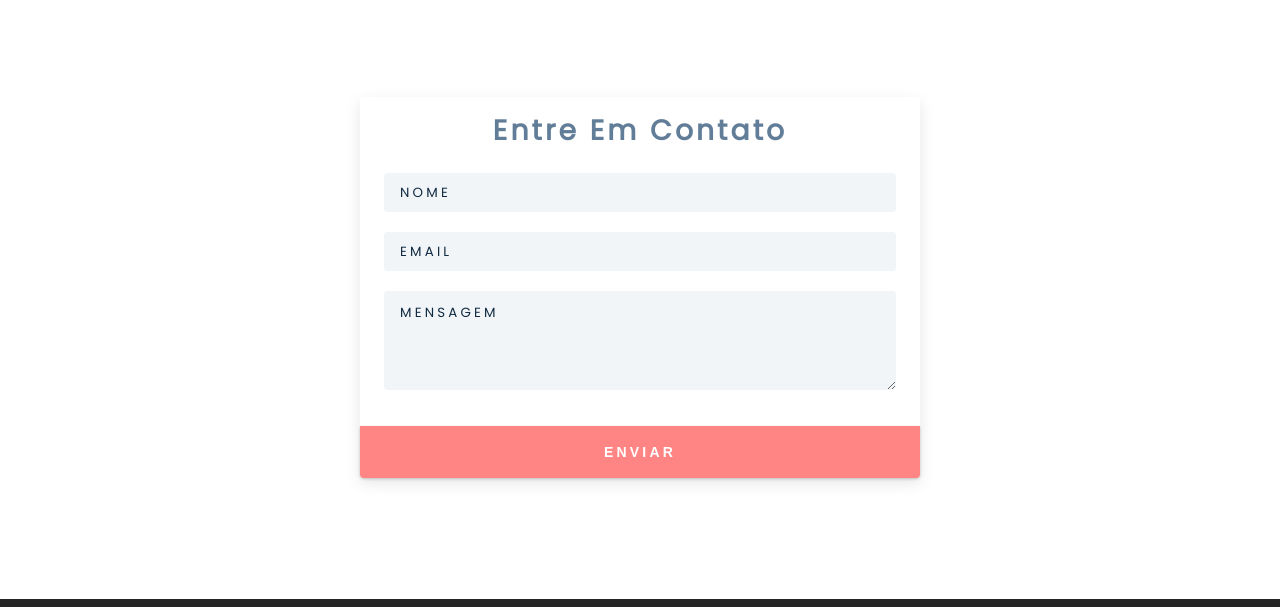
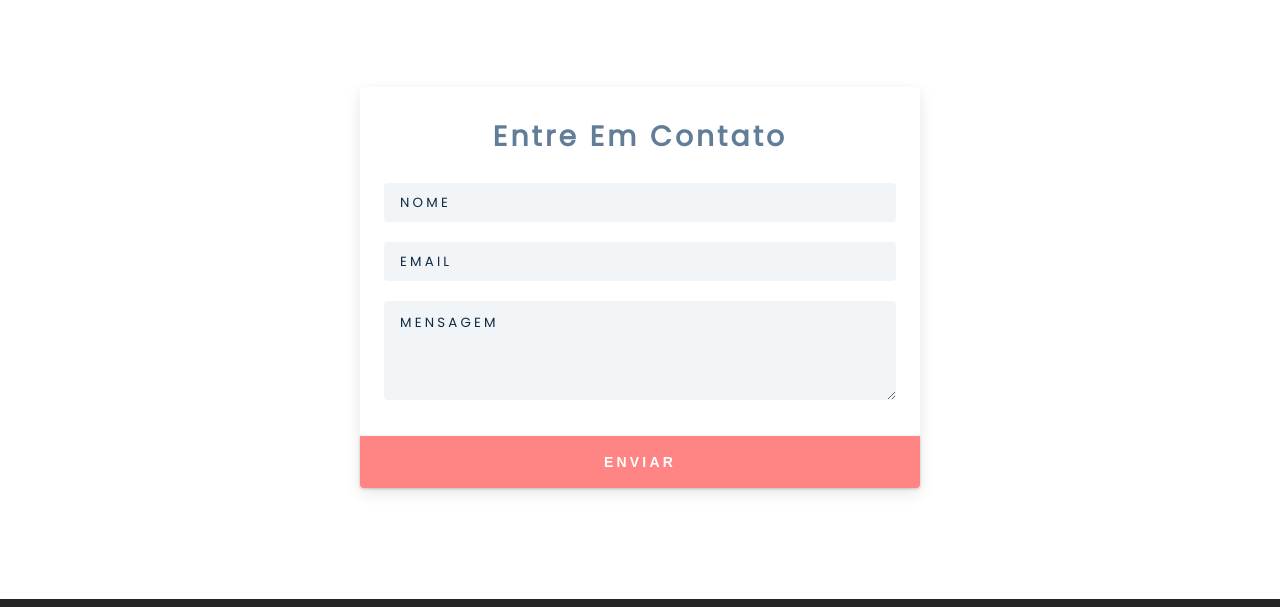
Before and after one commit to thienry/thiagotec, a Gatsby site: page /contato in a window 1280 px wide. Shown: the part 105-712 px from the top of the page. Built offline with nearby package versions, Linux system fonts and the light colour scheme; Gatsby itself is replaced by a stand-in of ours.

Commit message:
Fixed margins on blog post page

```diff
--- a/src/css/main.css
+++ b/src/css/main.css
@@ -75,7 +75,7 @@ h4 {
   letter-spacing: var(--spacing);
   text-transform: capitalize;
   line-height: 1.25;
-  margin-bottom: 0.75rem;
+  margin: 1rem 0;
   font-family: var(--ff-primary);
 }
 h1 {
```
